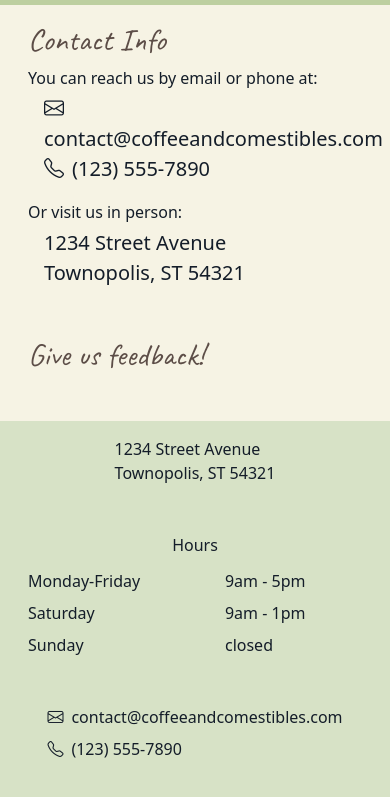
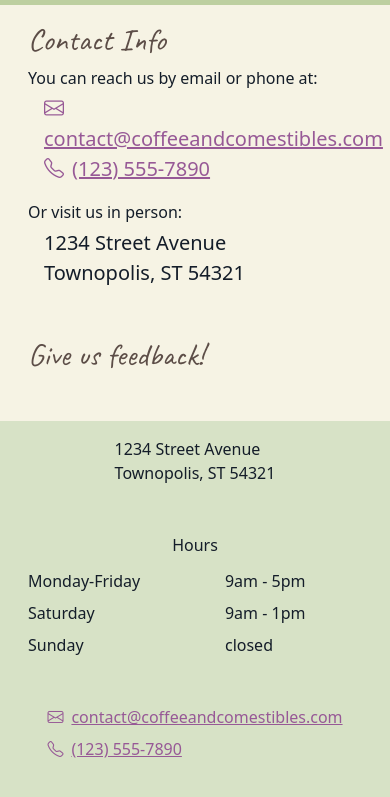
Before and after one commit to dascally/coffee-and-comestibles, a website: page contact.html in a window 390 px wide. Shown: the part 53-850 px from the top of the page. Drawn offline with nearby package versions, Linux system fonts and the light colour scheme.

Commit message:
Link phone and email

```diff
--- a/contact.html
+++ b/contact.html
@@ -83,12 +83,16 @@
           <p class="mb-1">You can reach us by email or phone at:</p>
           <ul class="list-unstyled ps-3 fs-6">
             <li>
-              <span class="bi-envelope me-2" aria-label="Email"></span
-              >contact@coffeeandcomestibles.com
+              <a href="contact@coffeeandcomestibles.com">
+                <span class="bi-envelope me-2" aria-label="Email"></span
+                >contact@coffeeandcomestibles.com
+              </a>
             </li>
             <li>
-              <span class="bi-telephone me-2" aria-label="Telephone"></span
-              >(123) 555-7890
+              <a href="tel:123-555-7890">
+                <span class="bi-telephone me-2" aria-label="Telephone"></span
+                >(123) 555-7890
+              </a>
             </li>
           </ul>
           <p class="mb-1">Or visit us in person:</p>
@@ -139,10 +143,14 @@
           class="col-md col-lg d-flex align-items-center justify-content-center"
         >
           <address class="lh-lg">
-            <span class="bi-envelope me-2" aria-label="Email"></span
-            >contact@coffeeandcomestibles.com<br />
-            <span class="bi-telephone me-2" aria-label="Telephone"></span>(123)
-            555-7890
+            <a href="mailto:contact@coffeeandcomestibles.com"
+              ><span class="bi-envelope me-2" aria-label="Email"></span
+              >contact@coffeeandcomestibles.com</a
+            ><br />
+            <a href="tel:123-555-7890"
+              ><span class="bi-telephone me-2" aria-label="Telephone"></span
+              >(123) 555-7890</a
+            >
           </address>
         </div>
       </div>
```
Also changed, not shown: index.html (+13 -9 lines).
